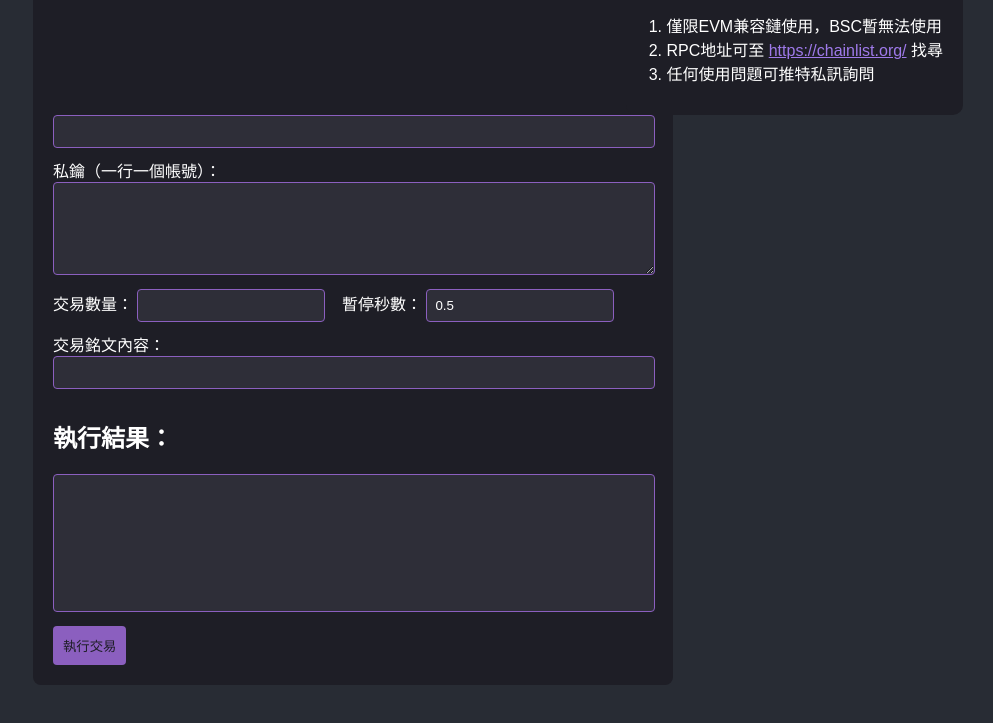
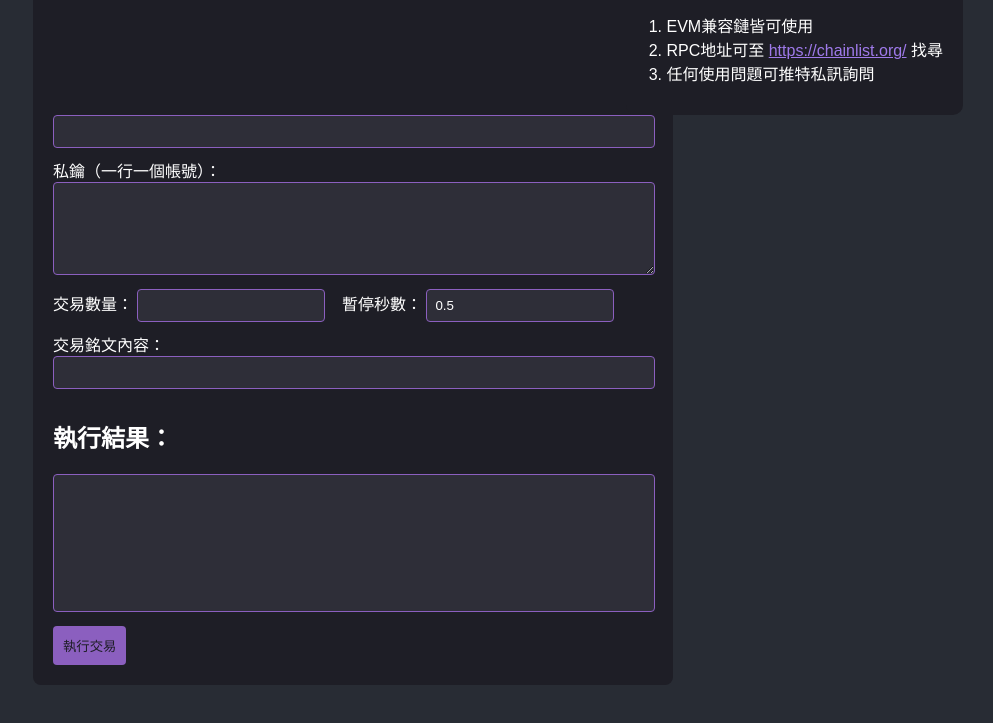
Before and after one commit to kylekkkk61/Evm_Inscription_Tool, a plain HTML site: page index.html in a window 1280 px wide. Shown: the part 193-916 px from the top of the page, without its empty margins (287-1280 px from the left). Drawn offline with Linux system fonts and the light colour scheme.

Commit message:
Update index.html

```diff
--- a/index.html
+++ b/index.html
@@ -18,7 +18,7 @@
         </div>
         <p>使用注意事項：</p>
         <ol>
-            <li>僅限EVM兼容鏈使用，BSC暫無法使用</li>
+            <li>EVM兼容鏈皆可使用</li>
             <li>RPC地址可至 <a href="https://chainlist.org/" target="_blank">https://chainlist.org/</a> 找尋</li>
             <li>任何使用問題可推特私訊詢問</li>
         </ol>
```
